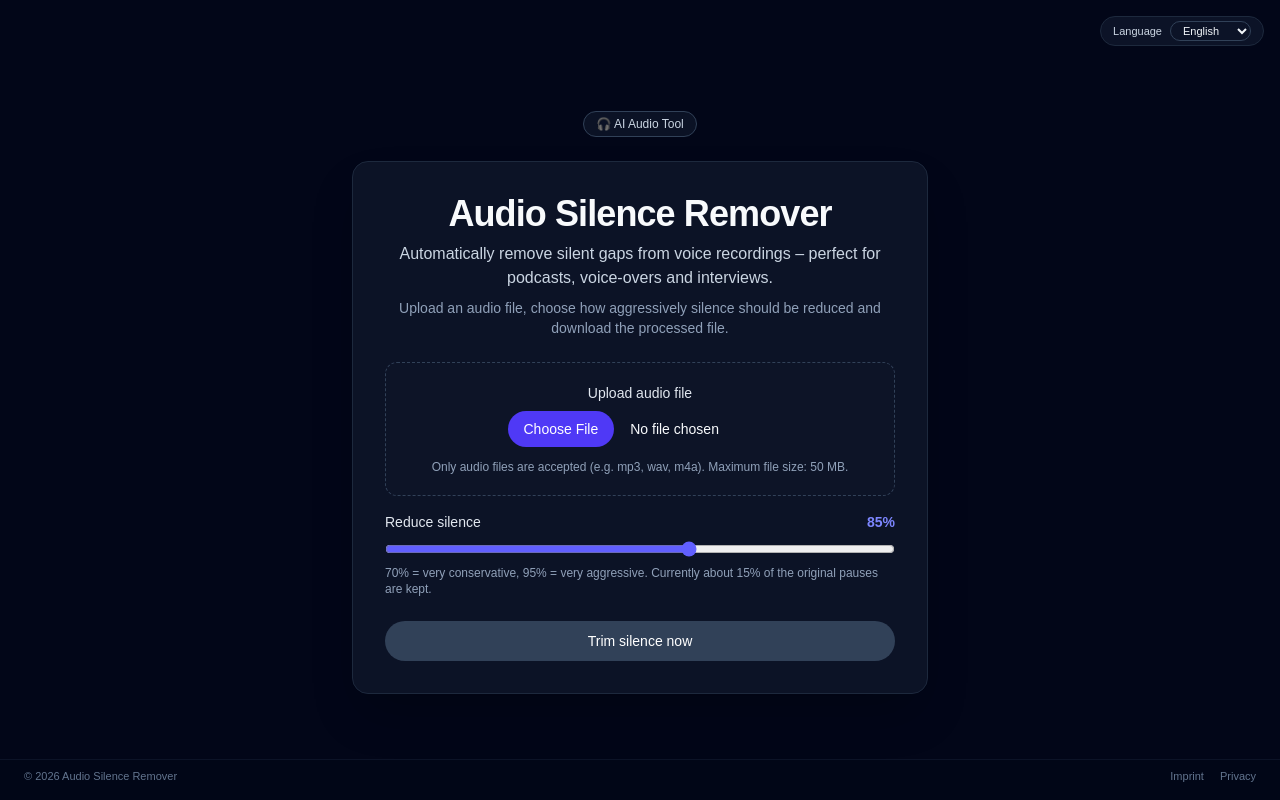
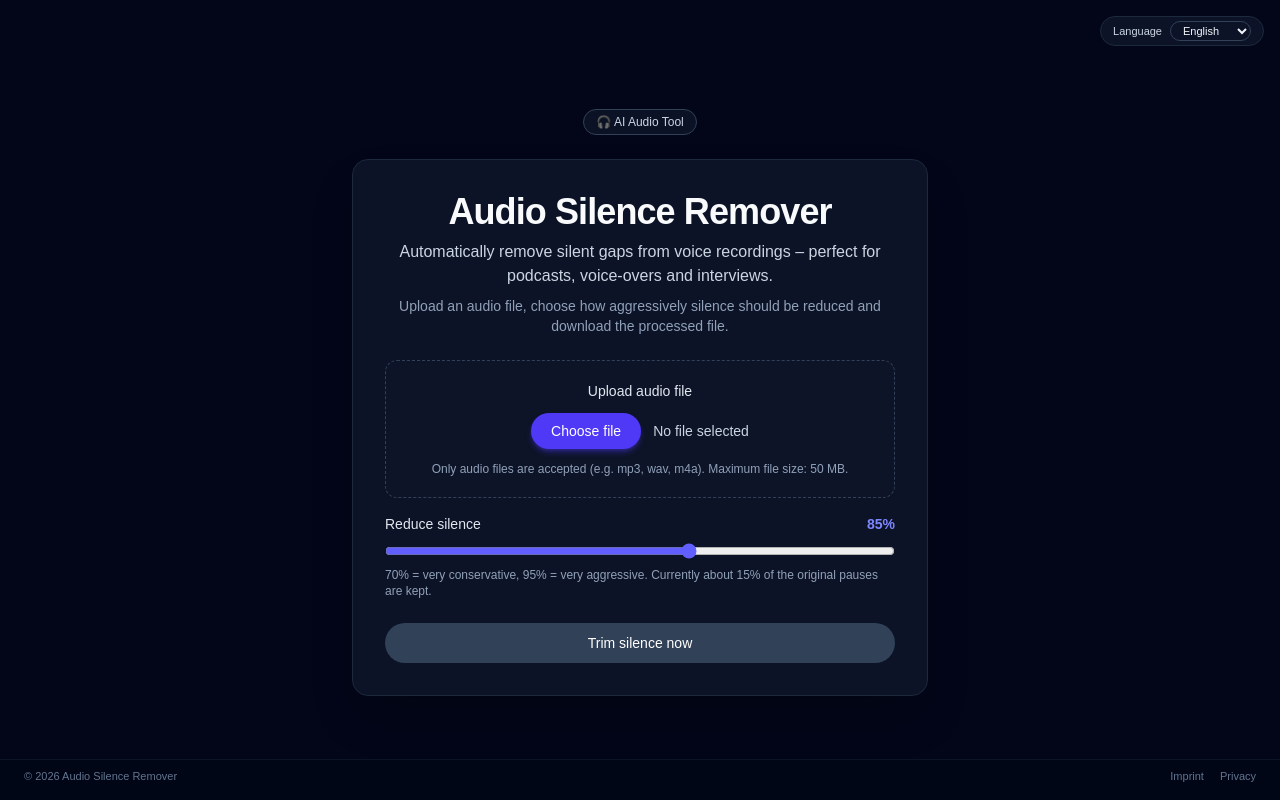
Before and after one commit to Cocoloco069/audio-webseite, a Next.js app in the folder audio-frontend/: page / in a window 1280 px wide. Built offline with nearby package versions, Linux system fonts and the light colour scheme; no server answers.

Commit message:
Use custom upload button and labels

```diff
--- a/audio-frontend/app/page.tsx
+++ b/audio-frontend/app/page.tsx
@@ -1,6 +1,6 @@
 'use client';
 
-import { useState, useEffect } from 'react';
+import { useState, useEffect, useRef } from 'react';
 
 const API_BASE_URL =
   process.env.NEXT_PUBLIC_API_URL ?? 'http://localhost:8000';
@@ -18,6 +18,8 @@ const translations: Record<Lang, Record<string, string>> = {
     intro:
       'Lade eine Audiodatei hoch, stelle ein, wie stark Pausen gekürzt werden sollen, und lade die bearbeitete Datei direkt wieder herunter.',
     uploadLabel: 'Audiodatei hochladen',
+    uploadButton: 'Datei auswählen',
+    uploadNoFile: 'Keine Datei ausgewählt',
     uploadHint:
       'Es werden ausschließlich Audiodateien akzeptiert (z. B. mp3, wav, m4a). Maximale Dateigröße: 50 MB.',
     iosHint:
@@ -46,6 +48,8 @@ const translations: Record<Lang, Record<string, string>> = {
     intro:
       'Upload an audio file, choose how aggressively silence should be reduced and download the processed file.',
     uploadLabel: 'Upload audio file',
+    uploadButton: 'Choose file',
+    uploadNoFile: 'No file selected',
     uploadHint:
       'Only audio files are accepted (e.g. mp3, wav, m4a). Maximum file size: 50 MB.',
     iosHint:
@@ -74,6 +78,8 @@ const translations: Record<Lang, Record<string, string>> = {
     intro:
       'Sube un archivo de audio, elige qué tan agresivamente se debe reducir el silencio y descarga el archivo procesado.',
     uploadLabel: 'Subir archivo de audio',
+    uploadButton: 'Elegir archivo',
+    uploadNoFile: 'Ningún archivo seleccionado',
     uploadHint:
       'Solo se aceptan archivos de audio (p. ej. mp3, wav, m4a). Tamaño máximo: 50 MB.',
     iosHint:
@@ -102,6 +108,8 @@ const translations: Record<Lang, Record<string, string>> = {
     intro:
       'Télécharge un fichier audio, choisis à quel point les silences doivent être réduits puis télécharge le fichier traité.',
     uploadLabel: 'Télécharger un fichier audio',
+    uploadButton: 'Choisir un fichier',
+    uploadNoFile: 'Aucun fichier sélectionné',
     uploadHint:
       'Seuls les fichiers audio sont acceptés (ex. mp3, wav, m4a). Taille maximale : 50 Mo.',
     iosHint:
@@ -117,8 +125,7 @@ const translations: Record<Lang, Record<string, string>> = {
     errorTooBig:
       'Le fichier est trop volumineux ({size} Mo). La taille maximale autorisée est {max} Mo.',
     errorGeneric: 'La connexion au serveur a échoué.',
-    successTitle:
-      '✅ Terminé ! Ton fichier audio a été traité.',
+    successTitle: '✅ Terminé ! Ton fichier audio a été traité.',
     successLink: 'Télécharger le fichier traité',
     footerImprint: 'Mentions légales',
     footerPrivacy: 'Confidentialité',
@@ -131,6 +138,8 @@ const translations: Record<Lang, Record<string, string>> = {
     intro:
       'Carica un file audio, scegli quanto in modo aggressivo ridurre il silenzio e scarica il file elaborato.',
     uploadLabel: 'Carica file audio',
+    uploadButton: 'Scegli file',
+    uploadNoFile: 'Nessun file selezionato',
     uploadHint:
       'Sono accettati solo file audio (es. mp3, wav, m4a). Dimensione massima: 50 MB.',
     iosHint:
@@ -146,8 +155,7 @@ const translations: Record<Lang, Record<string, string>> = {
     errorTooBig:
       'Il file è troppo grande ({size} MB). La dimensione massima consentita è {max} MB.',
     errorGeneric: 'Connessione al server non riuscita.',
-    successTitle:
-      '✅ Fatto! Il tuo file audio è stato elaborato.',
+    successTitle: '✅ Fatto! Il tuo file audio è stato elaborato.',
     successLink: 'Scarica il file elaborato',
     footerImprint: 'Note legali',
     footerPrivacy: 'Privacy',
@@ -165,11 +173,11 @@ export default function Home() {
   const keepRatio = (100 - silenceReducePercent) / 100;
 
   const [isIOS, setIsIOS] = useState(false);
+  const fileInputRef = useRef<HTMLInputElement | null>(null);
 
-  // Browser-Sprache automatisch erkennen und auf unterstützte Sprachen mappen
+  // Browser-Sprache automatisch erkennen
   useEffect(() => {
     if (typeof navigator !== 'undefined') {
-      // bevorzugte Sprachenliste auslesen
       const navLangs =
         (navigator.languages && navigator.languages.length
           ? navigator.languages
@@ -184,11 +192,7 @@ export default function Home() {
         supportedLangs.includes(code as Lang),
       );
 
-      if (found) {
-        setLang(found as Lang);
-      } else {
-        setLang('en'); // Fallback
-      }
+      setLang((found as Lang) || 'en');
 
       const ua = navigator.userAgent || '';
       setIsIOS(/iPad|iPhone|iPod/.test(ua));
@@ -239,6 +243,38 @@ export default function Home() {
     }
   };
 
+  const handleFileChange = (selected: File | null) => {
+    setDownloadUrl(null);
+    setError(null);
+
+    if (!selected) {
+      setFile(null);
+      return;
+    }
+
+    if (!selected.type.startsWith('audio/')) {
+      setFile(null);
+      setError(t('errorNotAudio'));
+      return;
+    }
+
+    const maxSizeMb = 50;
+    const sizeMb = selected.size / (1024 * 1024);
+
+    if (sizeMb > maxSizeMb) {
+      setFile(null);
+      setError(
+        t('errorTooBig', {
+          size: sizeMb.toFixed(1),
+          max: String(maxSizeMb),
+        }),
+      );
+      return;
+    }
+
+    setFile(selected);
+  };
+
   return (
     <div className="min-h-screen bg-slate-950 text-slate-50 flex flex-col">
       <header className="flex items-center justify-end px-4 pt-4">
@@ -281,53 +317,34 @@ export default function Home() {
 
             <div className="space-y-4">
               <div className="border border-dashed border-slate-700 rounded-xl bg-slate-900/60 p-5 text-center">
-                <label className="block text-sm font-medium text-slate-200 mb-2">
+                <label className="block text-sm font-medium text-slate-200 mb-3">
                   {t('uploadLabel')}
                 </label>
+
+                {/* Custom Upload Button */}
+                <div className="flex flex-col sm:flex-row items-center sm:justify-center gap-3">
+                  <button
+                    type="button"
+                    onClick={() => fileInputRef.current?.click()}
+                    className="inline-flex items-center justify-center rounded-full bg-indigo-600 px-5 py-2 text-sm font-medium text-white shadow-md shadow-indigo-600/40 hover:bg-indigo-500 transition-colors"
+                  >
+                    {t('uploadButton')}
+                  </button>
+                  <span className="text-xs sm:text-sm text-slate-300 truncate max-w-[220px]">
+                    {file
+                      ? `${t('selectedFile')}: ${file.name}`
+                      : t('uploadNoFile')}
+                  </span>
+                </div>
+
+                {/* Verstecktes natives File-Input (keine deutsche Browser-Beschriftung sichtbar) */}
                 <input
+                  ref={fileInputRef}
                   type="file"
                   accept="audio/*"
-                  className="mx-auto block text-sm file:mr-4 file:rounded-full file:border-0 file:bg-indigo-600 file:px-4 file:py-2 file:text-sm file:font-medium file:text-white hover:file:bg-indigo-500 cursor-pointer"
-                  onChange={(e) => {
-                    const selected = e.target.files?.[0] || null;
-                    setDownloadUrl(null);
-                    setError(null);
-
-                    if (!selected) {
-                      setFile(null);
-                      return;
-                    }
-
-                    if (!selected.type.startsWith('audio/')) {
-                      setFile(null);
-                      setError(t('errorNotAudio'));
-                      return;
-                    }
-
-                    const maxSizeMb = 50;
-                    const sizeMb = selected.size / (1024 * 1024);
-
-                    if (sizeMb > maxSizeMb) {
-                      setFile(null);
-                      setError(
-                        t('errorTooBig', {
-                          size: sizeMb.toFixed(1),
-                          max: String(maxSizeMb),
-                        }),
-                      );
-                      return;
-                    }
-
-                    setFile(selected);
-                  }}
+                  className="hidden"
+                  onChange={(e) => handleFileChange(e.target.files?.[0] || null)}
                 />
-
-                {file && (
-                  <p className="mt-3 text-xs sm:text-sm text-slate-300">
-                    {t('selectedFile')}: <span className="font-medium">{file.name}</span>{' '}
-                    ({(file.size / (1024 * 1024)).toFixed(2)} MB)
-                  </p>
-                )}
 
                 <p className="mt-3 text-xs text-slate-400">
                   {t('uploadHint')}
```
